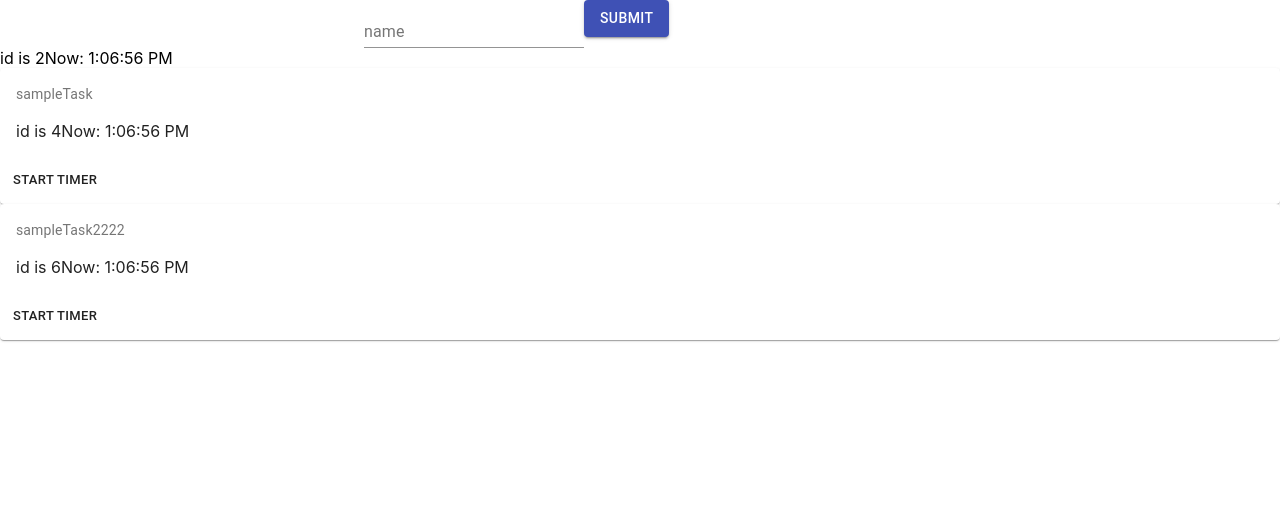
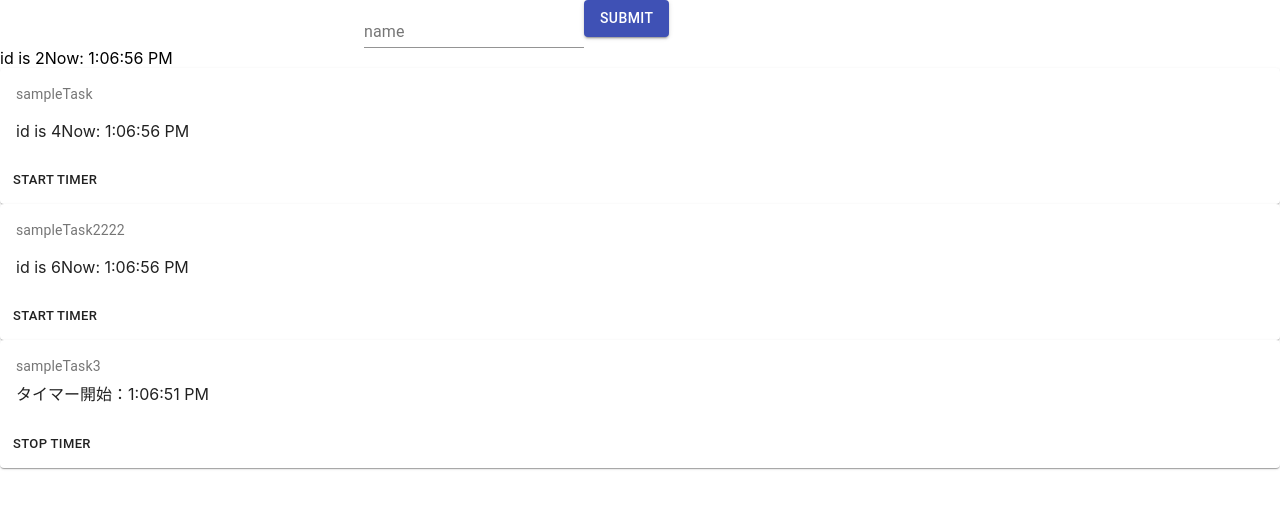
Before and after one commit to FScoward/time-is-money, a React (Create React App) app in the folder web/: page / in a window 1280 px wide. Shown: the top 508 px of the page. Built offline with nearby package versions, Linux system fonts and the light colour scheme.

Commit message:
タスクをwipとして扱えるようにした

```diff
--- a/web/src/components/TaskBox.tsx
+++ b/web/src/components/TaskBox.tsx
@@ -1,19 +1,34 @@
 import React, { useState } from "react";
 import TaskForm from "./TaskForm"
 import TaskCard from "./TaskCard"
-import Task from "./Task";
+import WIPTaskCard from "./WIPTaskCard"
+import { Task, WIPTask } from "./Task";
 import Timer from "./Timer";
 
 export default function TaskBox() {
-  const [tasks, setTasks] = useState([]);
-
   const sampleTask: Task = { id: "1", title: 'sampleTask', usageTime: 0, records: [] };
   const sampleTask2: Task = { id: "2", title: 'sampleTask2222', usageTime: 0, records: [] };
-  const sampleData: Task[] = [sampleTask, sampleTask2,];
-  const taskCardsElement = sampleData.map(data => {
-    return (<TaskCard key={data.id} task={data} />);
+  const sampleTasks: Task[] = [sampleTask, sampleTask2,];
+
+  const sampleWipTask: WIPTask = { id: "3", title: 'sampleTask3', usageTime: 0, records: [], startTime: new Date() };
+  const sampleWipTasks: WIPTask[] = [sampleWipTask,];
+
+  const [tasks, setTasks] = useState(sampleTasks)
+  const [wipTasks, setWipTasks] = useState(sampleWipTasks);
+
+  /** task を task のリストから wipTask のリストに移動 */
+  function updateTaskBox(newWipTask: WIPTask) {
+    setWipTasks([...wipTasks, newWipTask])
+    setTasks(tasks.filter(t => t.id !== newWipTask.id))
+  }
+
+  const taskCardsElement = tasks.map(data => {
+    return (<TaskCard key={data.id} task={data} taskHandler={updateTaskBox} />);
   });
 
+  const wipTaskCardsElement = wipTasks.map(data => {
+    return (<WIPTaskCard key={data.id} task={data} />);
+  })
 
 
   return (
@@ -21,7 +36,7 @@ export default function TaskBox() {
       <TaskForm />
       <Timer />
       {taskCardsElement}
-      {/* <TaskCard title='test' /> */}
+      {wipTaskCardsElement}
     </>
   )
 };
--- a/web/src/components/TaskCard.tsx
+++ b/web/src/components/TaskCard.tsx
@@ -5,7 +5,7 @@ import CardActions from '@material-ui/core/CardActions';
 import CardContent from '@material-ui/core/CardContent';
 import Button from '@material-ui/core/Button';
 import Typography from '@material-ui/core/Typography';
-import Task from './Task';
+import { Task, WIPTask } from './Task';
 import Timer from './Timer';
 import TimeRecord from './TimeRecord';
 
@@ -26,7 +26,7 @@ const useStyles = makeStyles({
   },
 });
 
-export default function TaskCard(props: { task: Task }) {
+export default function TaskCard(props: { task: Task, taskHandler: ((newWipTask: WIPTask) => void) }) {
   const classes = useStyles();
 
   const [task, setTask] = useState<Task>(props.task);
@@ -47,6 +47,11 @@ export default function TaskCard(props: { task: Task }) {
 
     console.log(newTask)
 
+    props.taskHandler({
+      ...task,
+      startTime: new Date()
+    })
+
     setTask(newTask)
   }
 
--- /dev/null
+++ b/web/src/components/WIPTaskCard.tsx
@@ -0,0 +1,43 @@
+import React, { useEffect, useState } from 'react';
+import { makeStyles } from '@material-ui/core/styles';
+import Card from '@material-ui/core/Card';
+import CardActions from '@material-ui/core/CardActions';
+import CardContent from '@material-ui/core/CardContent';
+import Button from '@material-ui/core/Button';
+import Typography from '@material-ui/core/Typography';
+import { WIPTask } from './Task';
+
+export default function WIPTaskCard(props: { task: WIPTask }) {
+  const useStyles = makeStyles({
+    root: {
+      minWidth: 275,
+    },
+    bullet: {
+      display: 'inline-block',
+      margin: '0 2px',
+      transform: 'scale(0.8)',
+    },
+    title: {
+      fontSize: 14,
+    },
+    pos: {
+      marginBottom: 12,
+    },
+  });
+
+  const classes = useStyles();
+
+  return (
+    <Card className={classes.root}>
+      <CardContent>
+        <Typography className={classes.title} color="textSecondary" gutterBottom>
+          {props.task.title}
+        </Typography>
+        タイマー開始：{props.task.startTime.toLocaleTimeString()}
+      </CardContent>
+      <CardActions>
+        <Button size="small">Stop Timer</Button>
+      </CardActions>
+    </Card>
+  );
+}
```
Also changed, not shown: web/src/components/Task.ts (+5 -2 lines), 1 other file (tests, documents, lock files or other folders).
